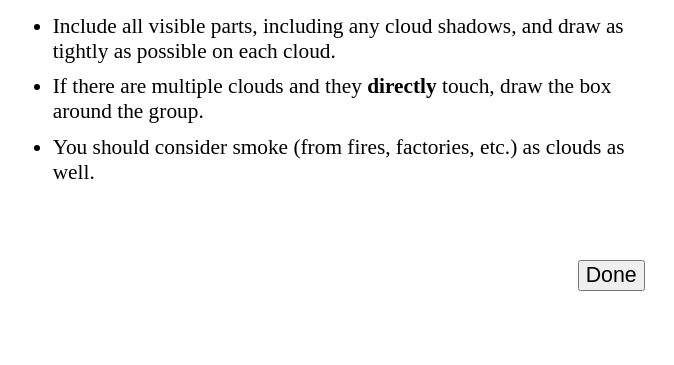
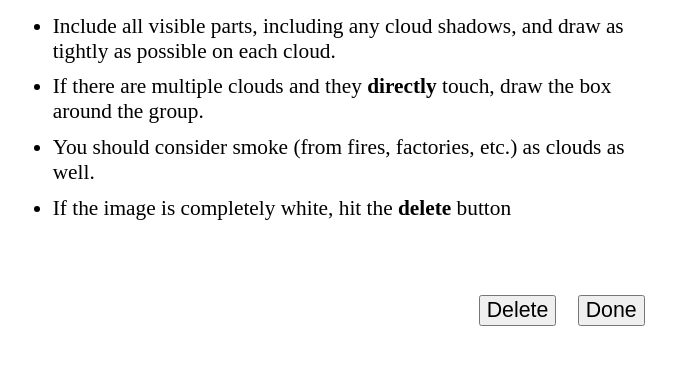
Before and after one commit to BradNeuberg/cloudless, a Django app: page /train/annotate in a window 1280 px wide. Shown: the part 144-509 px from the top of the page, without its empty margins (606-1280 px from the left). Run offline with Django 3.2, Linux system fonts and the light colour scheme; data that the repository does not hold is empty; some libraries are stand-ins or nearby versions.

Commit message:
Deal with completely white images on client side for now.

```diff
--- a/src/annotate/train/static/css/draw_bbox.css
+++ b/src/annotate/train/static/css/draw_bbox.css
@@ -25,11 +25,15 @@
   padding-bottom: 0.5em;
 }
 
-
-.done {
+.done,
+.delete {
   float: right;
   margin-top: 2em;
   font-size: 16pt;
+}
+
+.delete {
+  margin-right: 1em;
 }
 
 .image-container {
--- a/src/annotate/train/static/js/draw_bbox.js
+++ b/src/annotate/train/static/js/draw_bbox.js
@@ -27,6 +27,7 @@ function on_image_load(context){
 
   var x_begin, y_begin, x_end, y_end;
 
+  $('.delete').on('click', on_delete);
   $('form').on('submit', on_submit);
 
   // Piggy-back on JQuery's selectable behavior to detect selection boxes.
@@ -88,6 +89,11 @@ function on_image_load(context){
   });
 }
 
+function on_delete(evt){
+  var delete_me = $('<input type="hidden" name="delete" value="true" />');
+  $('form').append(delete_me);
+}
+
 function on_submit(evt){
   new_bboxes = [];
   $('.new-bbox')
--- a/src/annotate/train/templates/train/annotate.html
+++ b/src/annotate/train/templates/train/annotate.html
@@ -31,10 +31,11 @@
             <li>Include all visible parts, including any cloud shadows, and draw as tightly as possible on each cloud.</li>
             <li>If there are multiple clouds and they <b>directly</b> touch, draw the box around the group.</li>
             <li>You should consider smoke (from fires, factories, etc.) as clouds as well.</li>
+            <li>If the image is completely white, hit the <b>delete</b> button</li>
           </ul>
 
-
           <button class="done" type="submit">Done</button>
+          <button class="delete" type="submit">Delete</button>
         </div>
 
       </main>
```
